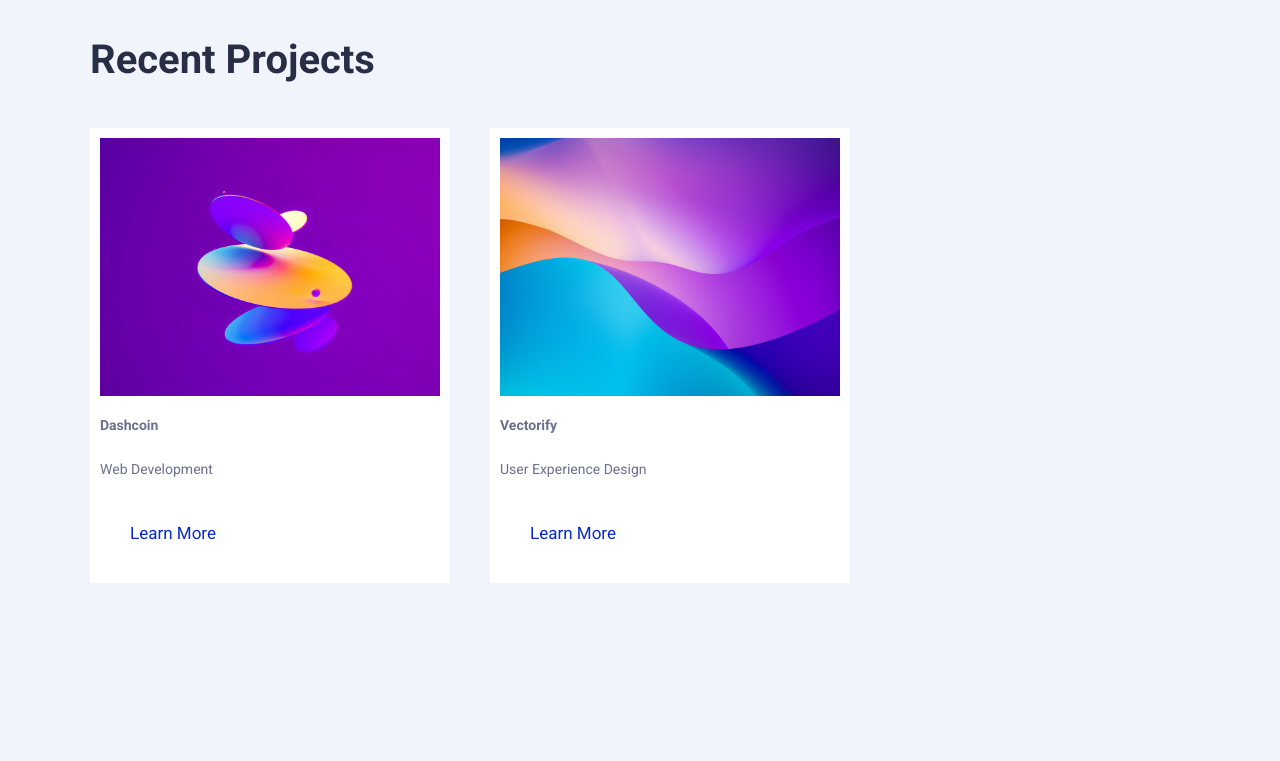
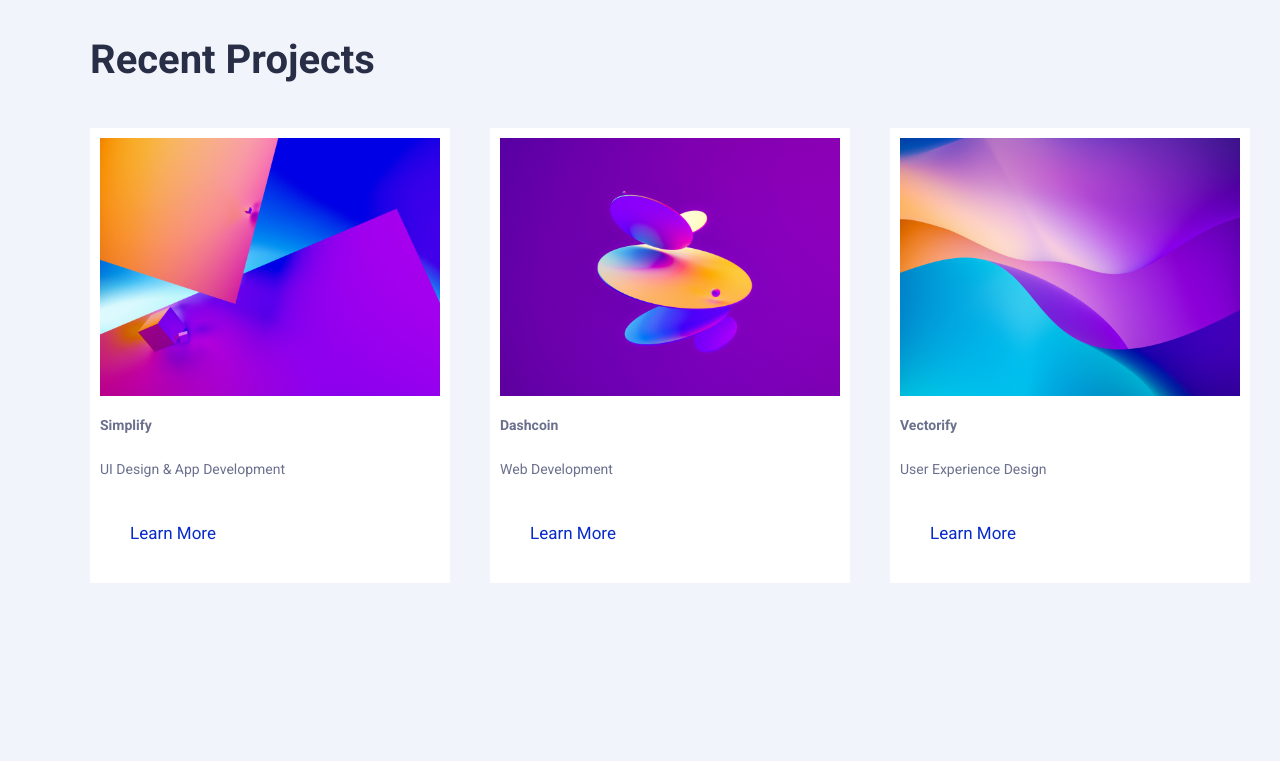
Before and after one commit to vedranaha/IRONHACK-mid-term-project, a website: page index.html in a window 1280 px wide. Shown: the part 1200-1961 px from the top of the page. Drawn offline with Linux system fonts and the light colour scheme; no server answers.

Commit message:
without api

```diff
--- a/index.html
+++ b/index.html
@@ -99,7 +99,7 @@
         <!---<div class="api-card">
 
         </div>--->
-       <!----- <div class="project1">
+       <div class="project1">
           <img
             loading="lazy"
             class="img-project"
@@ -109,7 +109,7 @@
           <h4>Simplify</h4>
           <p>UI Design & App Development</p>
           <a href="#" class="learn-more">Learn More</a>
-        </div>-->
+        </div>
         <div class="project2">
           <img
             loading="lazy"
```
